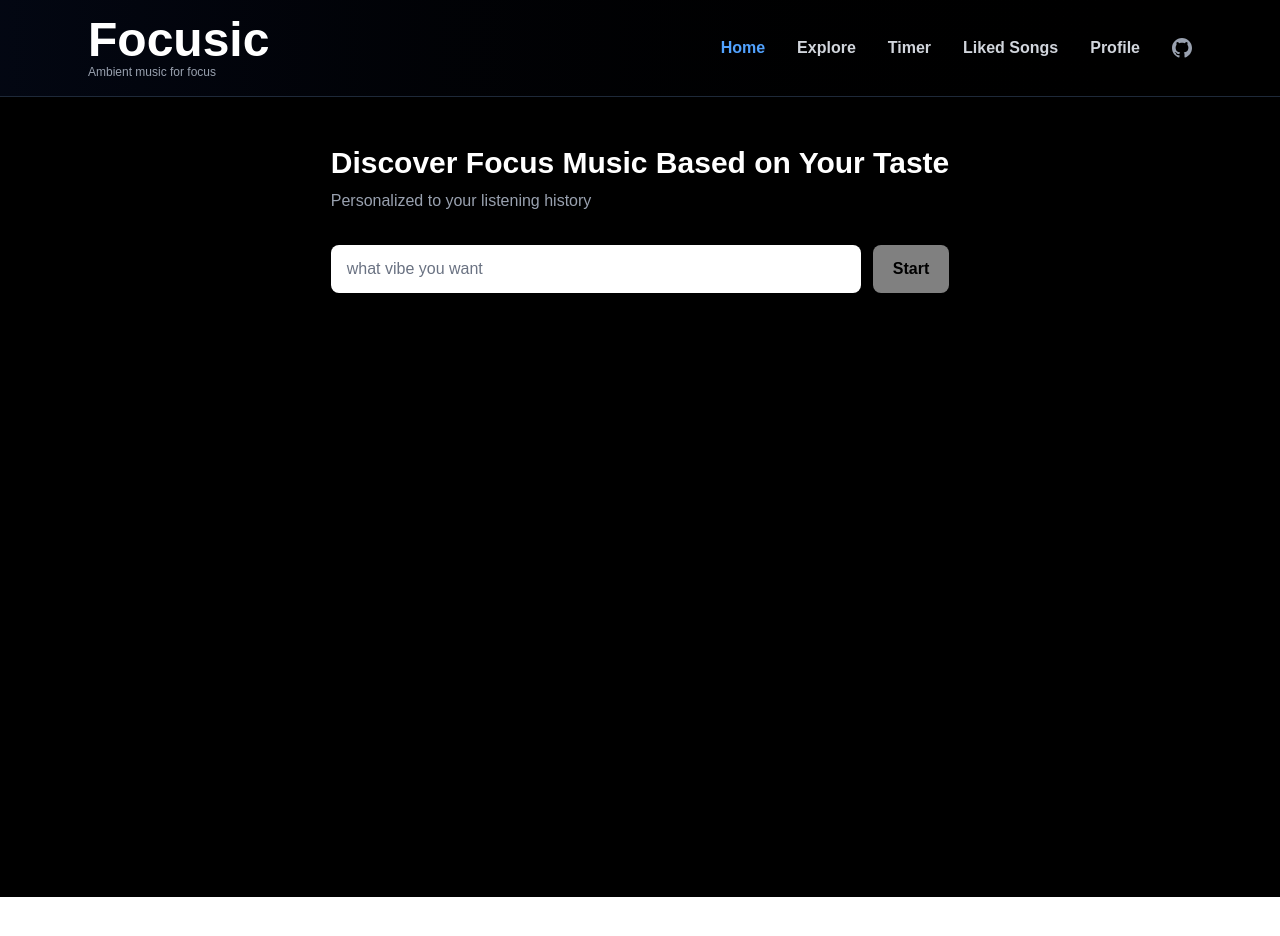
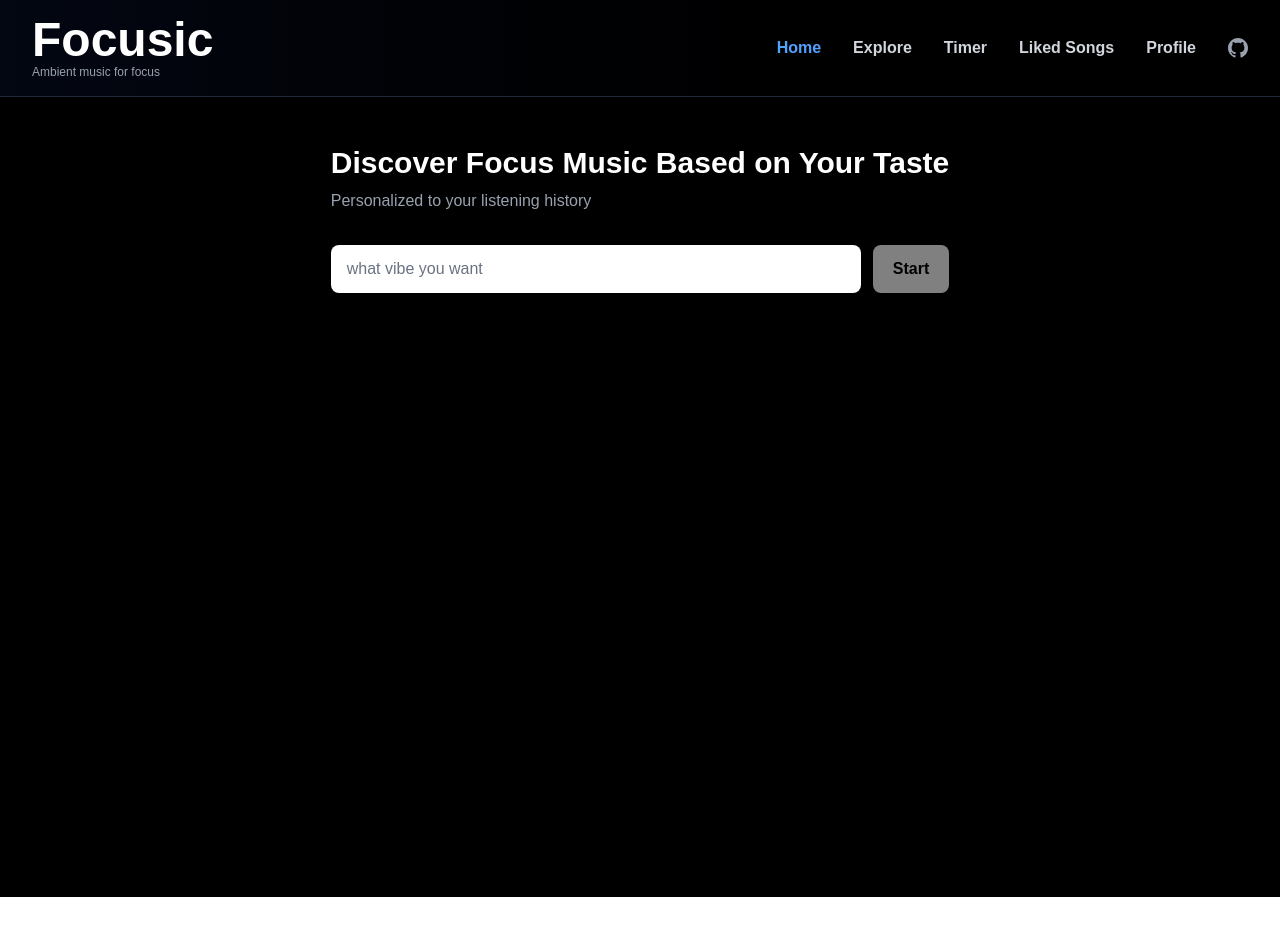
Before and after one commit to shivanikadirgamarajah/focusic, a Next.js app: page / in a window 1280 px wide. Shown: the top 936 px of the page. Built offline with nearby package versions, Linux system fonts and the light colour scheme; no server answers.

Commit message:
EDIT - UI changes

```diff
--- a/app/components/Header.tsx
+++ b/app/components/Header.tsx
@@ -38,7 +38,7 @@ export default function Header() {
 
   return (
     <header className="border-b border-gray-800 bg-gradient-to-r from-gray-950 to-black">
-      <div className="mx-auto max-w-6xl px-2 sm:px-4 md:px-6 py-3 sm:py-4 flex items-center justify-between">
+      <div className="w-full px-4 sm:px-6 md:px-8 py-3 sm:py-4 flex items-center justify-between">
         <Link href="/" className="flex items-center gap-2 group" onClick={handleLinkClick}>
 
           <div>
```
